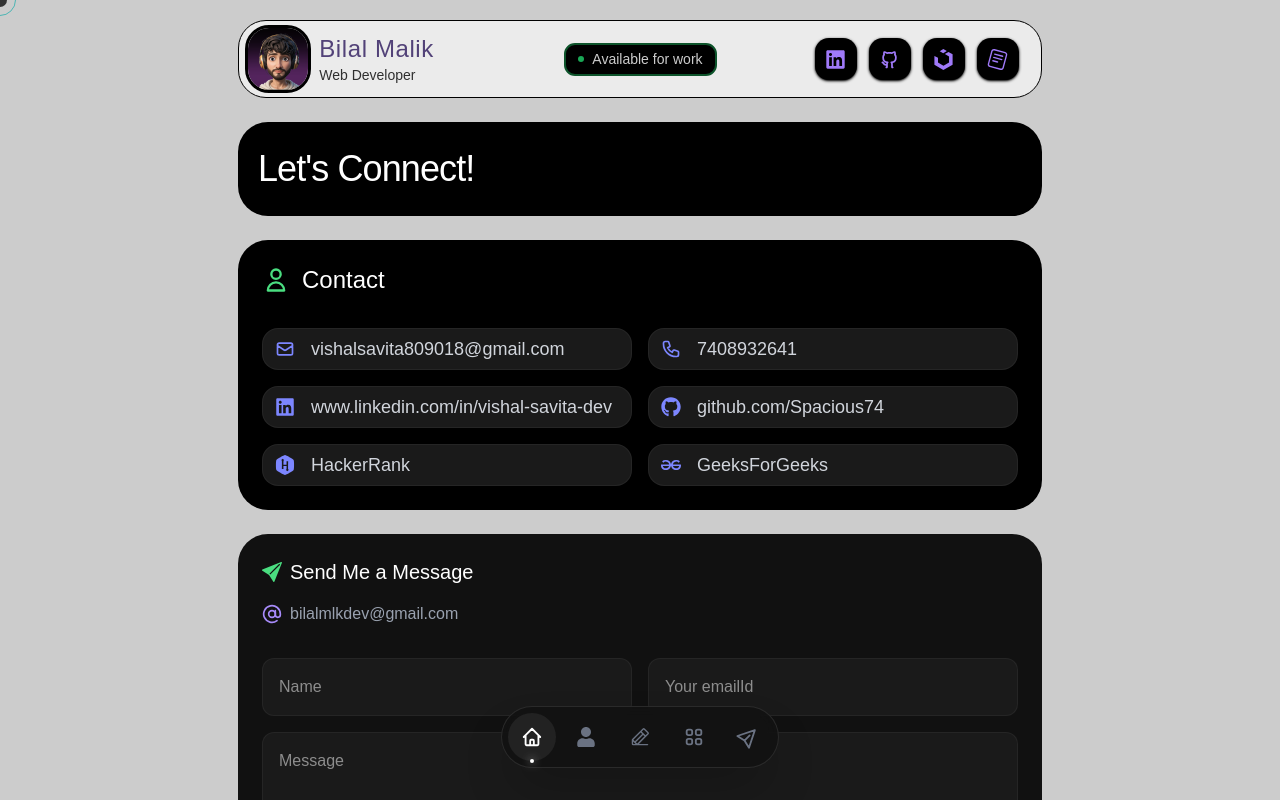
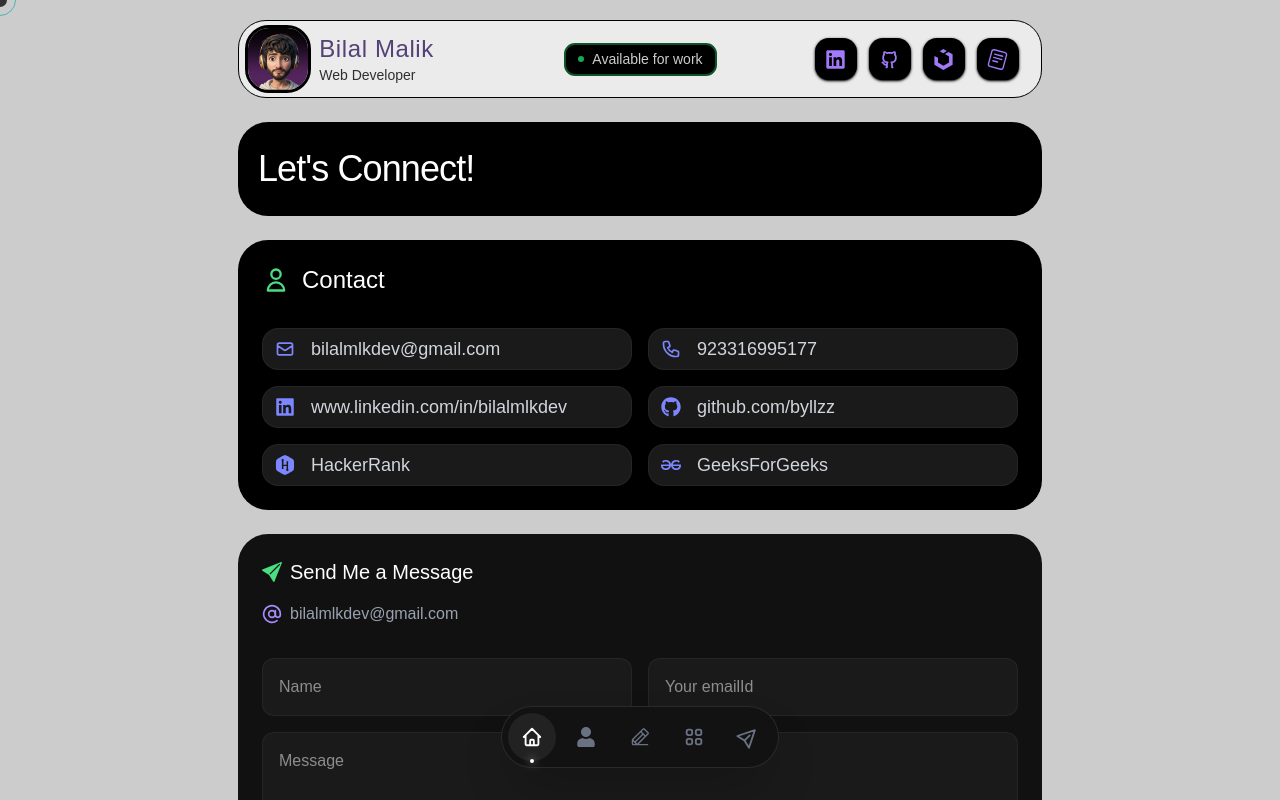
Before and after one commit to byllzz/portfolio, a React (Vite) app: page /contactpage in a window 1280 px wide. Shown: the top 800 px of the page. Built offline with nearby package versions, Linux system fonts and the light colour scheme; a web font is replaced by a local one.

Commit message:
docs: contact info reupdate

```diff
--- a/src/pages/Contact/ContactDetails.jsx
+++ b/src/pages/Contact/ContactDetails.jsx
@@ -7,16 +7,16 @@ const ContactDetails = () => {
   const contactLinks = [
     {
       icon: <HiOutlineMail />,
-      label: 'vishalsavita809018@gmail.com',
-      href: 'mailto:vishalsavita809018@gmail.com',
+      label: 'bilalmlkdev@gmail.com',
+      href: 'mailto:bilalmlkdev@gmail.com',
     },
-    { icon: <HiOutlinePhone />, label: '7408932641', href: 'tel:7408932641' },
+    { icon: <HiOutlinePhone />, label: '923316995177', href: 'tel:923316995177' },
     {
       icon: <FaLinkedin />,
-      label: 'www.linkedin.com/in/vishal-savita-dev',
-      href: 'https://linkedin.com/in/vishal-savita-dev',
+      label: 'www.linkedin.com/in/bilalmlkdev',
+      href: 'https://linkedin.com/in/bilalmlkdev',
     },
-    { icon: <FaGithub />, label: 'github.com/Spacious74', href: 'https://github.com/Spacious74' },
+    { icon: <FaGithub />, label: 'github.com/byllzz', href: 'https://github.com/byllzz' },
     { icon: <FaHackerrank />, label: 'HackerRank', href: 'https://hackerrank.com' },
     { icon: <SiGeeksforgeeks />, label: 'GeeksForGeeks', href: 'https://geeksforgeeks.org' },
   ];
```
